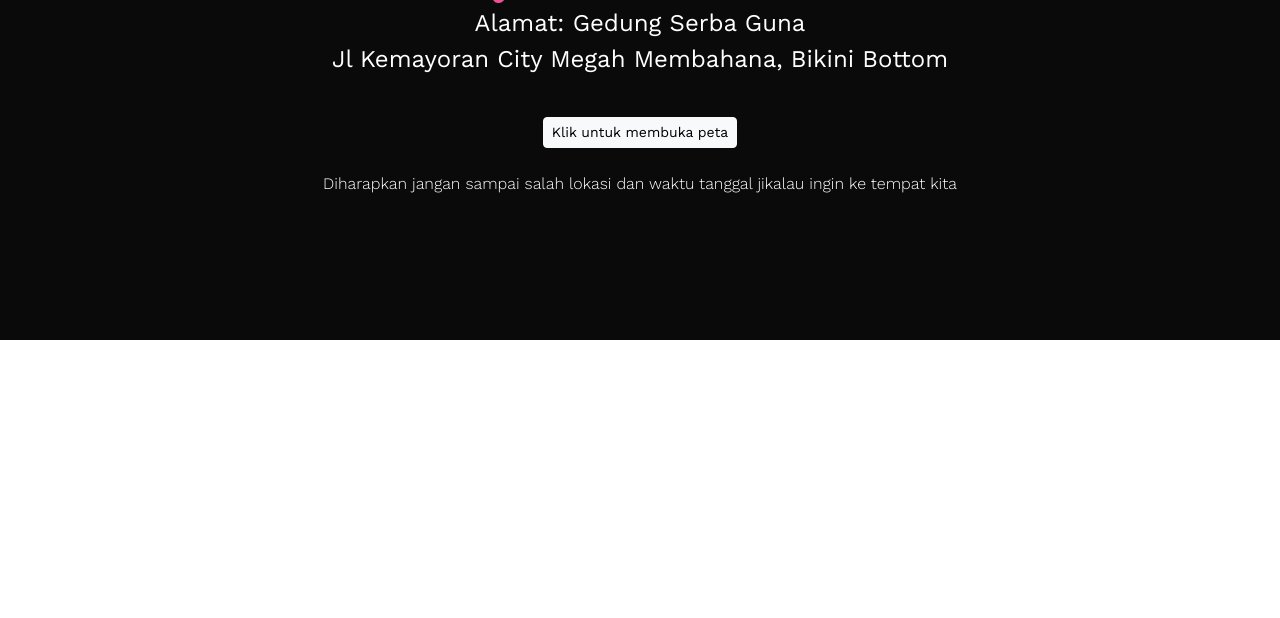
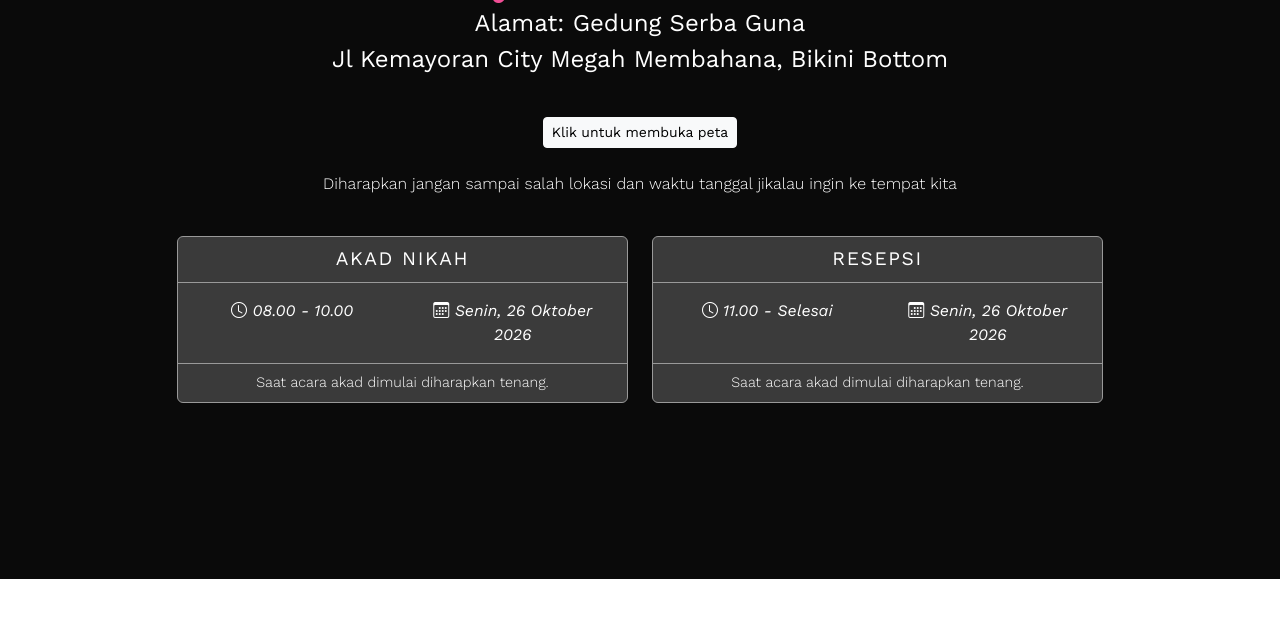
Before and after one commit to MhdAnggieRinovka/weddingPage, a plain HTML site: page index.html in a window 1280 px wide. Shown: the part 2165-2783 px from the top of the page. Drawn offline with nearby package versions, Linux system fonts and the light colour scheme.

Commit message:
Update MyWedding

```diff
--- a/index.html
+++ b/index.html
@@ -112,6 +112,56 @@
         <p class="description">Diharapkan jangan sampai salah lokasi dan waktu tanggal jikalau ingin ke tempat kita</p>
       </div>
     </div>
+    <div class="row justify-content-center mt-4">
+      <div class="col-md-5 col-10">
+        <div class="card text-center text-bg-light mb-5">
+          <div class="card-header">
+            Akad Nikah
+          </div>
+          <div class="card-body">
+            <div class="row justify-content-center">
+              <div class="col-md-6">
+                <i class="bi bi-clock d-block">
+                  <Span>08.00 - 10.00</Span>
+                </i>
+              </div>
+              <div class="col-md-6">
+                <i class="bi bi-calendar3 d-block">
+                  <Span>Senin, 26 Oktober 2026</Span>
+                </i>
+              </div>
+            </div>
+          </div>
+          <div class="card-footer">
+            Saat acara akad dimulai diharapkan tenang.
+          </div>
+        </div>
+      </div>
+      <div class="col-md-5 col-10">
+        <div class="card text-center text-bg-light mb-5">
+          <div class="card-header">
+            Resepsi
+          </div>
+          <div class="card-body">
+            <div class="row justify-content-center">
+              <div class="col-md-6">
+                <i class="bi bi-clock d-block">
+                  <Span>11.00 - Selesai</Span>
+                </i>
+              </div>
+              <div class="col-md-6">
+                <i class="bi bi-calendar3 d-block">
+                  <Span>Senin, 26 Oktober 2026</Span>
+                </i>
+              </div>
+            </div>
+          </div>
+          <div class="card-footer">
+            Saat acara akad dimulai diharapkan tenang.
+          </div>
+        </div>
+      </div>
+    </div>
   </div>
 </section>
 
--- a/style.css
+++ b/style.css
@@ -160,6 +160,29 @@ body
     font-weight: 300;
 }
 
+.info .card{
+    background-color: rgba(255,255,255, 0.2) !important;
+    color: white !important;
+    border: 1px solid #999;
+}
+
+.info .card-header {
+    border-bottom:  1px solid #999;
+    text-transform: uppercase;
+    letter-spacing: 0.1rem;
+}
+
+.info .card-body{
+    font-size: 1rem;
+}
+
+.info .card-footer{
+    border-top:  1px solid #999;
+    font-size: 0.9rem;
+    font-weight: 300;
+}
+
+
 /* Media Query */
 /* Extra Large */
 @media(max-width:1200px)
```
